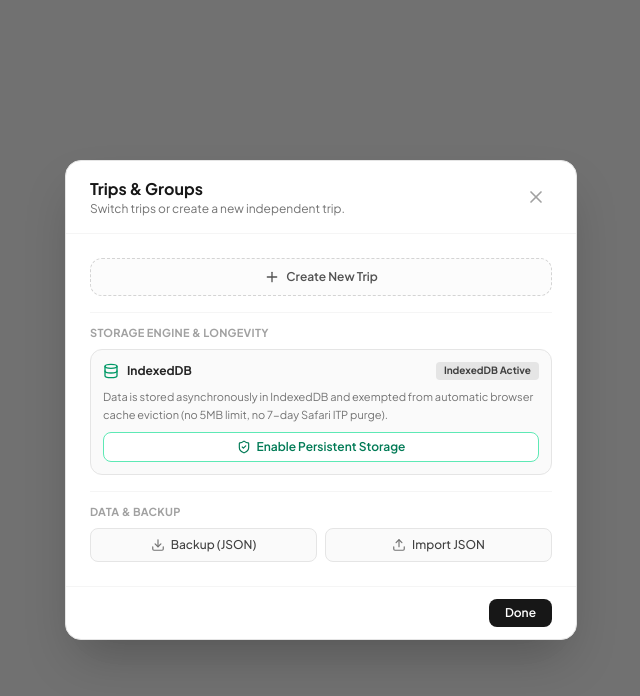
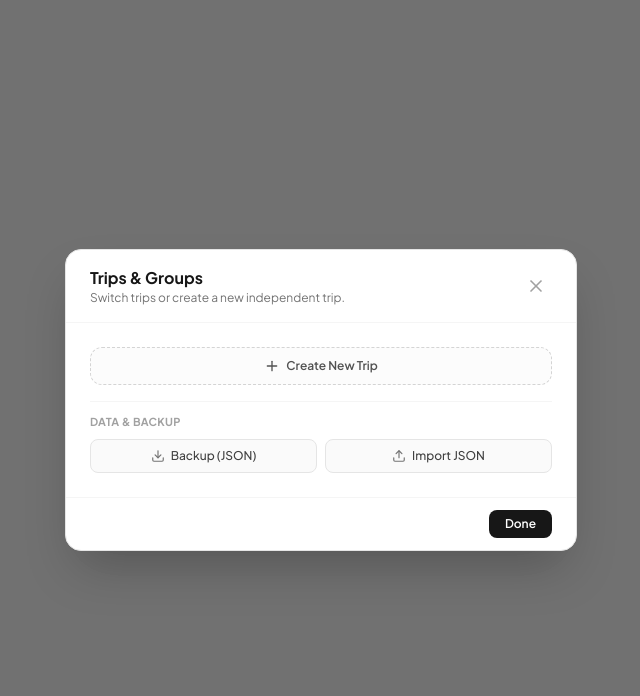
Before and after one commit to phonhay103/SplitWisePro, a React (Vite) app: page / in a window 1280 px wide. Shown: the top 696 px of the page, without its empty margins (319-959 px from the left). Built offline with nearby package versions, Linux system fonts and the light colour scheme.

Commit message:
chore: remove storage engine info UI from trip selector

```diff
--- a/src/components/GroupSelectorModal.tsx
+++ b/src/components/GroupSelectorModal.tsx
@@ -1,4 +1,4 @@
-import React, { useState, useEffect } from 'react';
+import React, { useState } from 'react';
 import {
   X,
   Plus,
@@ -7,13 +7,10 @@ import {
   Upload,
   Edit2,
   Check,
-  Database,
-  ShieldCheck,
 } from 'lucide-react';
 import { Group } from '../types';
 import { formatCurrency, CURRENCIES, DEFAULT_CURRENCY, normalizeCurrencyCode } from '../utils/currency';
 import { Language, TRANSLATIONS } from '../utils/i18n';
-import { getStorageStatus, requestPersistentStorage, StorageStatus } from '../utils/persistentStorage';
 
 interface GroupSelectorModalProps {
   isOpen: boolean;
@@ -55,19 +52,6 @@ export const GroupSelectorModal: React.FC<GroupSelectorModalProps> = ({
   const [editCurrency, setEditCurrency] = useState(DEFAULT_CURRENCY);
 
   const [errorMsg, setErrorMsg] = useState('');
-  const [storageStatus, setStorageStatus] = useState<StorageStatus | null>(null);
-
-  useEffect(() => {
-    if (isOpen) {
-      getStorageStatus().then(setStorageStatus);
-    }
-  }, [isOpen]);
-
-  const handleRequestPersist = async () => {
-    const granted = await requestPersistentStorage();
-    const updated = await getStorageStatus();
-    setStorageStatus(updated);
-  };
 
   if (!isOpen) return null;
 
@@ -350,49 +334,6 @@ export const GroupSelectorModal: React.FC<GroupSelectorModalProps> = ({
             })}
           </div>
 
-          {/* Storage Engine & Longevity Information */}
-          <div className="pt-3 border-t border-neutral-100 dark:border-neutral-800 space-y-2">
-            <span className="text-[11px] font-bold text-neutral-400 dark:text-neutral-500 uppercase tracking-wide block">
-              {t.storageTitle}
-            </span>
-            <div className="p-3 bg-neutral-50 dark:bg-neutral-850 rounded-xl border border-neutral-200 dark:border-neutral-700 space-y-2 text-xs">
-              <div className="flex items-center justify-between">
-                <div className="flex items-center gap-2">
-                  <Database className="w-4 h-4 text-emerald-600 dark:text-emerald-400" />
-                  <span className="font-bold text-neutral-800 dark:text-neutral-200">
-                    {storageStatus?.engine || 'IndexedDB + StorageManager'}
-                  </span>
-                </div>
-                <span
-                  className={`text-[10px] font-bold px-2 py-0.5 rounded ${
-                    storageStatus?.isPersistent
-                      ? 'bg-emerald-100 dark:bg-emerald-950/60 text-emerald-700 dark:text-emerald-300 border border-emerald-300 dark:border-emerald-700'
-                      : 'bg-neutral-200 dark:bg-neutral-700 text-neutral-700 dark:text-neutral-300'
-                  }`}
-                >
-                  {storageStatus?.isPersistent
-                    ? t.persistentBadge
-                    : t.standardBadge}
-                </span>
-              </div>
-
-              <p className="text-[11px] text-neutral-500 dark:text-neutral-400 leading-relaxed">
-                {t.storageDesc}
-              </p>
-
-              {storageStatus && !storageStatus.isPersistent && (
-                <button
-                  type="button"
-                  onClick={handleRequestPersist}
-                  className="w-full mt-1 py-1.5 px-3 bg-white dark:bg-neutral-800 border border-emerald-300 dark:border-emerald-700 text-emerald-700 dark:text-emerald-300 hover:bg-emerald-50 dark:hover:bg-neutral-700 rounded-lg font-semibold text-xs transition-colors flex items-center justify-center gap-1.5"
-                >
-                  <ShieldCheck className="w-3.5 h-3.5" />
-                  <span>{t.enablePersistBtn}</span>
-                </button>
-              )}
-            </div>
-          </div>
-
           {/* Backup & Restore */}
           <div className="pt-3 border-t border-neutral-100 dark:border-neutral-800 space-y-2">
             <span className="text-[11px] font-bold text-neutral-400 dark:text-neutral-500 uppercase tracking-wide block">
```
